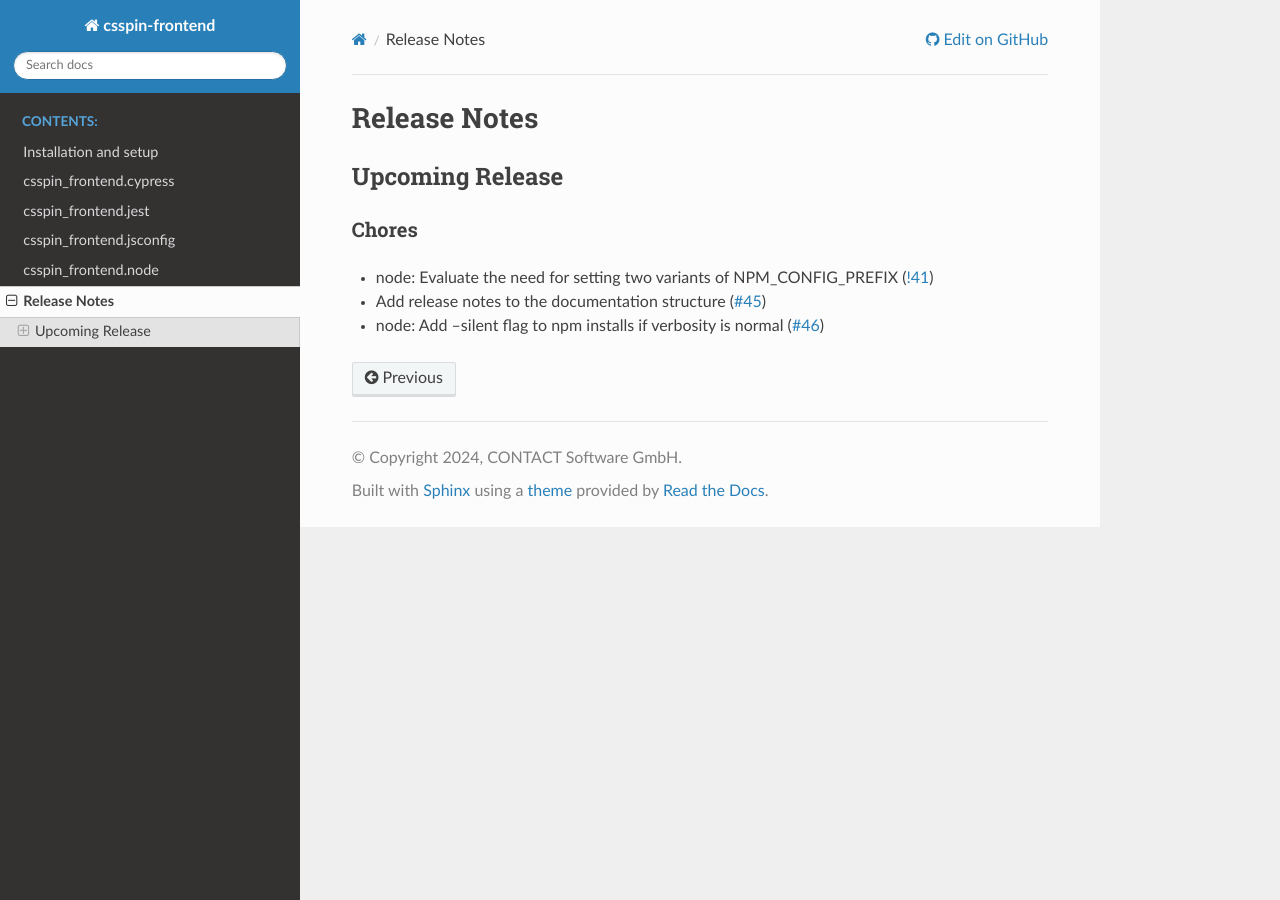
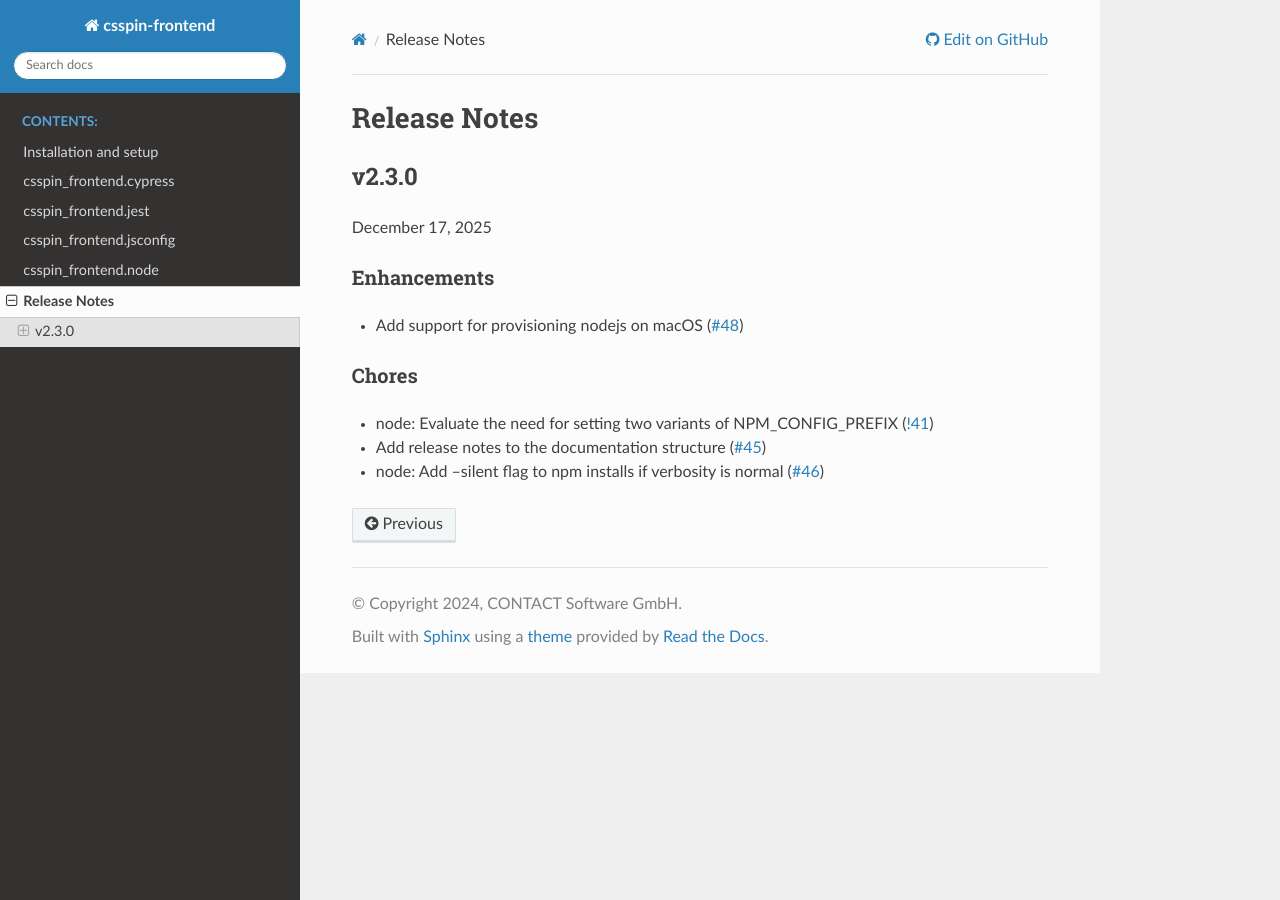
Before and after one commit to cslab/csspin-frontend, a Sphinx documentation site: the page built from doc/relnotes.rst, in a window 1280 px wide. Built offline with Sphinx 7.4.7 and the Read the Docs theme 3.1.0, drawn with Linux system fonts in a browser that asks for light colours.

```diff
--- a/doc/relnotes.rst
+++ b/doc/relnotes.rst
@@ -59,10 +59,15 @@
 Release Notes
 =============
 
-Upcoming Release
-================
+v2.3.0
+======
 
-.. Month Day, Year
+December 17, 2025
+
+Enhancements
+------------
+
+- Add support for provisioning nodejs on macOS (`#48 <https://code.contact.de/qs/spin/spin_frontend/-/issues/48>`_)
 
 Chores
 ------
```
